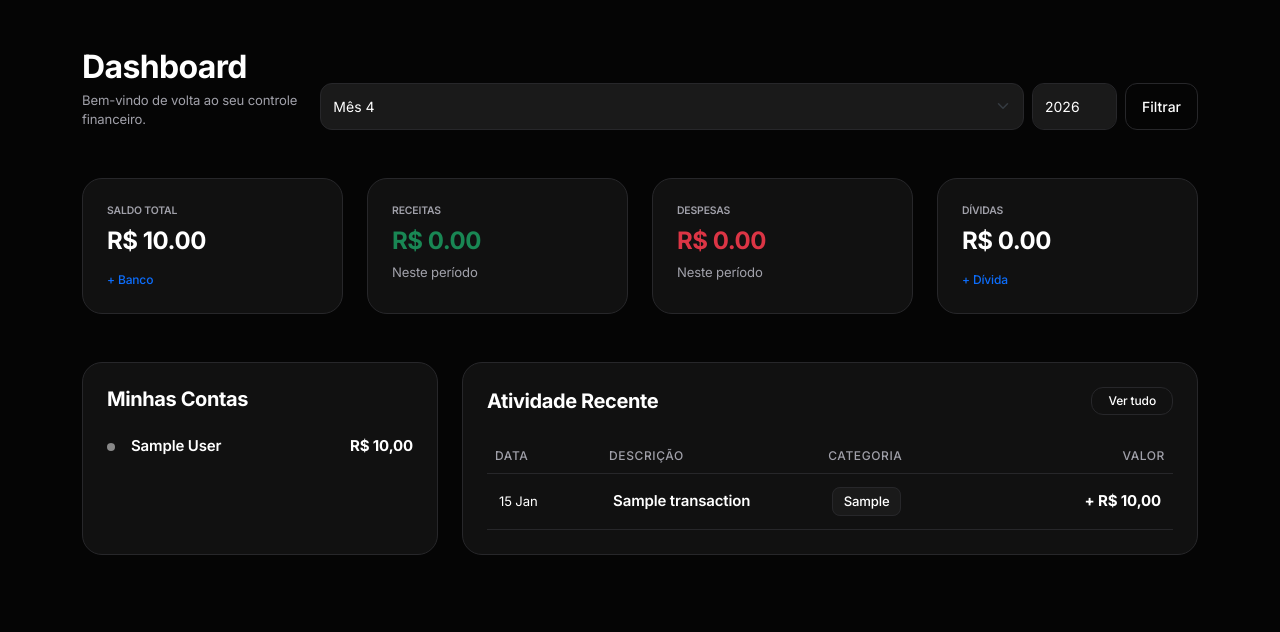
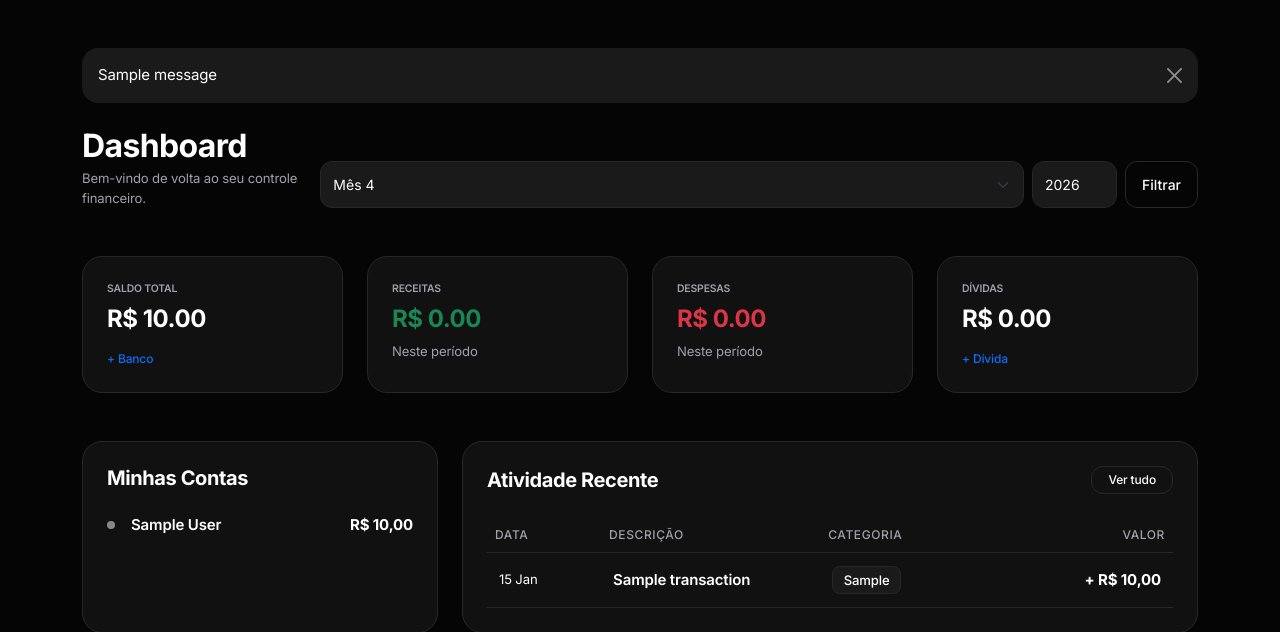
Before and after one commit to matheusbwv/my_finance2.0, a Django app: page / in a window 1280 px wide. Shown: the part 65-697 px from the top of the page. Run offline with Django 5.2, Linux system fonts and the light colour scheme; tables that the repository leaves empty hold one stand-in row (values such as "Sample post"); one stand-in notice (Sample message) is shown.

Commit message:
UI: Adiciona exibição de mensagens e ordena transações por data

```diff
--- a/expenses/views.py
+++ b/expenses/views.py
@@ -54,6 +54,7 @@ class TransactionListView(ListView):
     model = Transaction
     template_name = 'expenses/transaction_list.html'
     context_object_name = 'transactions'
+    ordering = ['-date']
 
 class TransactionCreateView(CreateView):
     model = Transaction
--- a/templates/base.html
+++ b/templates/base.html
@@ -225,6 +225,15 @@
     </nav>
 
     <div class="container py-5">
+        {% if messages %}
+            {% for message in messages %}
+                <div class="alert {% if message.tags == 'error' %}alert-danger{% else %}alert-{{ message.tags }}{% endif %} alert-dismissible fade show border-0 rounded-4 mb-4" role="alert" style="background-color: var(--surface-light); color: var(--text-white);">
+                    {{ message }}
+                    <button type="button" class="btn-close btn-close-white" data-bs-dismiss="alert" aria-label="Close"></button>
+                </div>
+            {% endfor %}
+        {% endif %}
+
         {% block content %}{% endblock %}
     </div>
 
```
